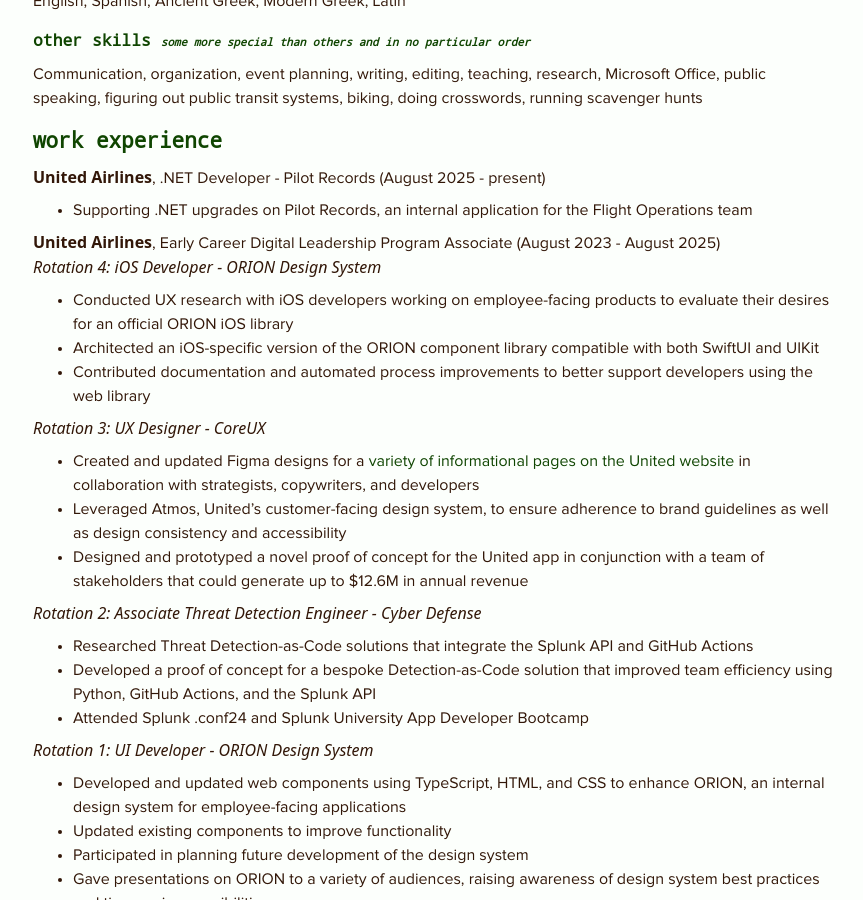
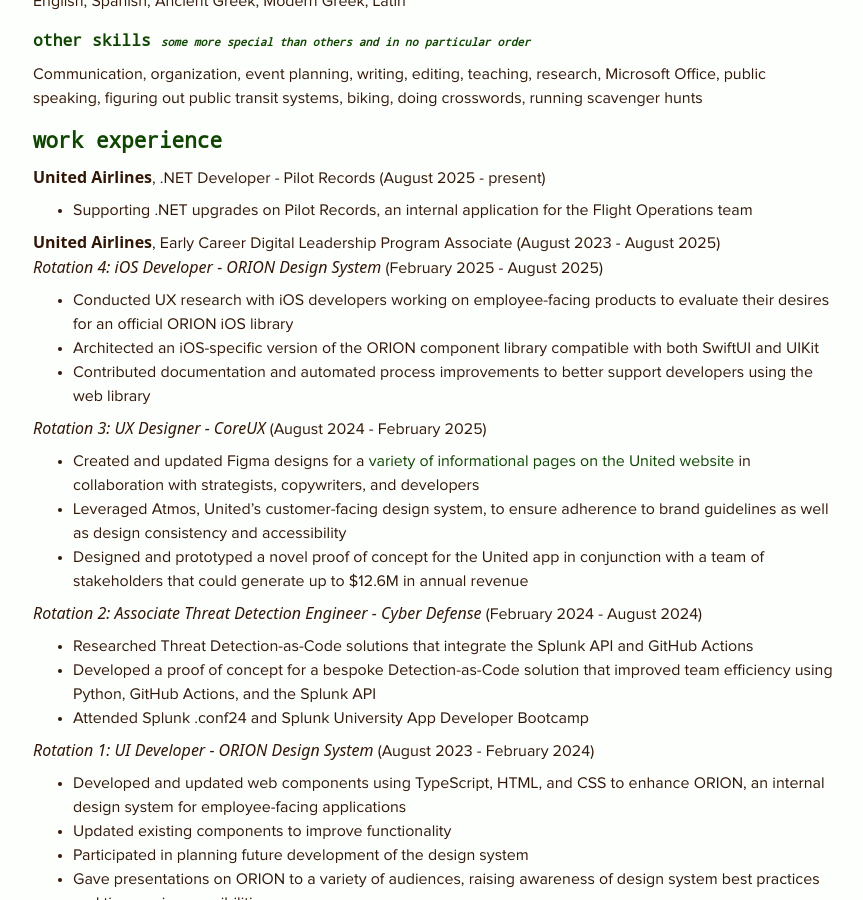
Before and after one commit to gabigarc03/gabigarc03.github.io, a Jekyll site: the page built from _pages/resume.md, in a window 1280 px wide and 900 px high, scrolled down 478 px. Shown: the whole window, without its empty margins (63-926 px from the left). Built offline with Jekyll 4.4.1, drawn with Linux system fonts in a browser that asks for light colours; some web fonts are replaced.

Commit message:
add ecdlp dates

```diff
--- a/_pages/resume.md
+++ b/_pages/resume.md
@@ -30,25 +30,25 @@
 
 
 **United Airlines**, Early Career Digital Leadership Program Associate (August 2023 - August 2025)\
-*Rotation 4: iOS Developer - ORION Design System*
+*Rotation 4: iOS Developer - ORION Design System* (February 2025 - August 2025)
 - Conducted UX research with iOS developers working on employee-facing products to evaluate their desires for an official ORION iOS library
 - Architected an iOS-specific version of the ORION component library compatible with both SwiftUI and UIKit
 - Contributed documentation and automated process improvements to better support developers using the web library
 
 
-*Rotation 3: UX Designer - CoreUX*
+*Rotation 3: UX Designer - CoreUX* (August 2024 - February 2025)
 - Created and updated Figma designs for a [variety](https://www.united.com/en/us/fly/travel/trip-planning/travel-add-ons.html) [of](https://www.united.com/en/us/fly/travel/inflight/basic-economy.html) [informational](https://www.united.com/en/us/fly/new-united-fleet-experience.html) [pages](https://www.united.com/en/us/fly/travel/inflight/starlink-wifi.html) [on](https://www.united.com/en/us/fly/travel/airport/united-club-membership.html) [the](https://www.united.com/en/us/fly/company/company-info/awards.html) [United website](https://www.united.com/) in collaboration with strategists, copywriters, and developers
 - Leveraged Atmos, United's customer-facing design system, to ensure adherence to brand guidelines as well as design consistency and accessibility
 - Designed and prototyped a novel proof of concept for the United app in conjunction with a team of stakeholders that could generate up to $12.6M in annual revenue
 
 
-*Rotation 2: Associate Threat Detection Engineer - Cyber Defense*
+*Rotation 2: Associate Threat Detection Engineer - Cyber Defense* (February 2024 - August 2024)
 - Researched Threat Detection-as-Code solutions that integrate the Splunk API and GitHub Actions
 - Developed a proof of concept for a bespoke Detection-as-Code solution that improved team efficiency using Python, GitHub Actions, and the Splunk API
 - Attended Splunk .conf24 and Splunk University App Developer Bootcamp
 
 
-*Rotation 1: UI Developer - ORION Design System*
+*Rotation 1: UI Developer - ORION Design System* (August 2023 - February 2024)
 - Developed and updated web components using TypeScript, HTML, and CSS to enhance ORION, an internal design system for employee-facing applications
 - Updated existing components to improve functionality
 - Participated in planning future development of the design system
```
